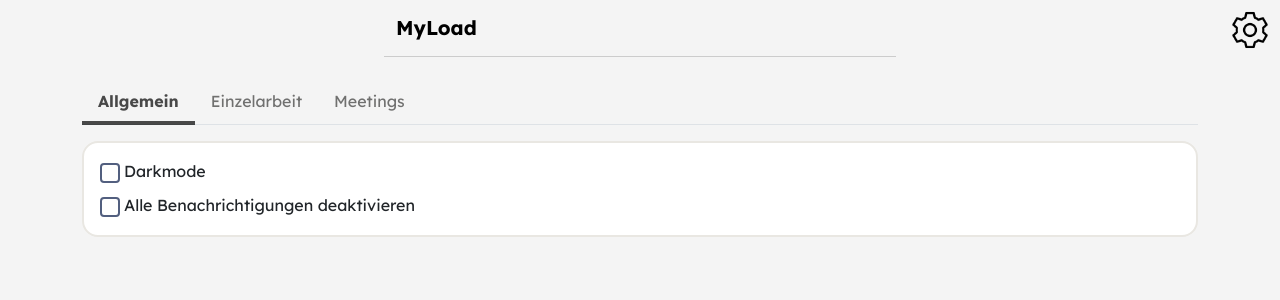
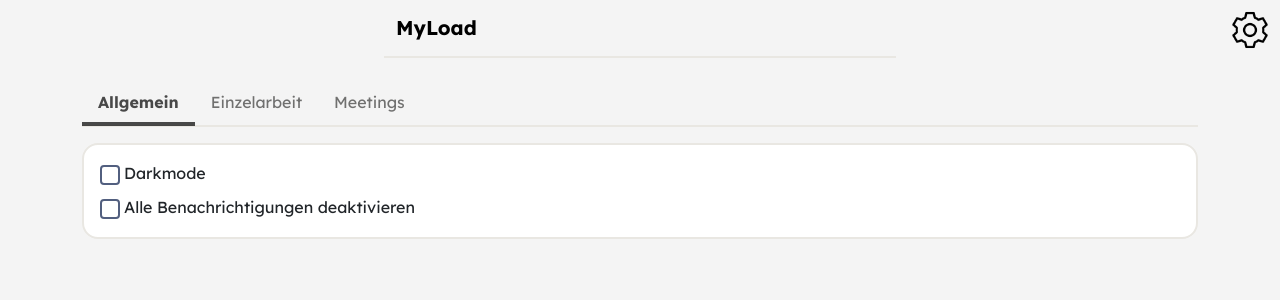
Before and after one commit to weddlelook/MyLoad-Real-Time-Visualization-of-Mental-Load-in-Hybrid-Workplaces, a Django app: page /settings/ in a window 1280 px wide. Shown: the top 300 px of the page. Run offline with Django 5.2, Linux system fonts and the light colour scheme.

Commit message:
changed the color of bottom borders to #E9E7E2

```diff
--- a/server/myLoad/static/css/styles.css
+++ b/server/myLoad/static/css/styles.css
@@ -36,6 +36,10 @@ body {
     display: flex;
     align-items: center;
     justify-content: center;
+}
+
+.nav-tabs {
+    border-bottom: 2px solid #E9E7E2; /* Alt çizginin kalınlığını ve rengini ayarlar */
 }
 
 .nav-tabs .nav-link {
--- a/server/myLoad/templates/partials/navbar.html
+++ b/server/myLoad/templates/partials/navbar.html
@@ -1,4 +1,4 @@
-<nav class="navbar navbar-expand-lg bg-transparent sticky-top" style="border-bottom: 1px solid #ccc; width: 40%; margin: 0 auto;">
+<nav class="navbar navbar-expand-lg bg-transparent sticky-top" style="border-bottom: 2px solid #E9E7E2; width: 40%; margin: 0 auto;">
         <div class="container-fluid">
 
             <a class="navbar-brand fw-bold" href="{% url 'myload-start' %}">MyLoad</a>
```
